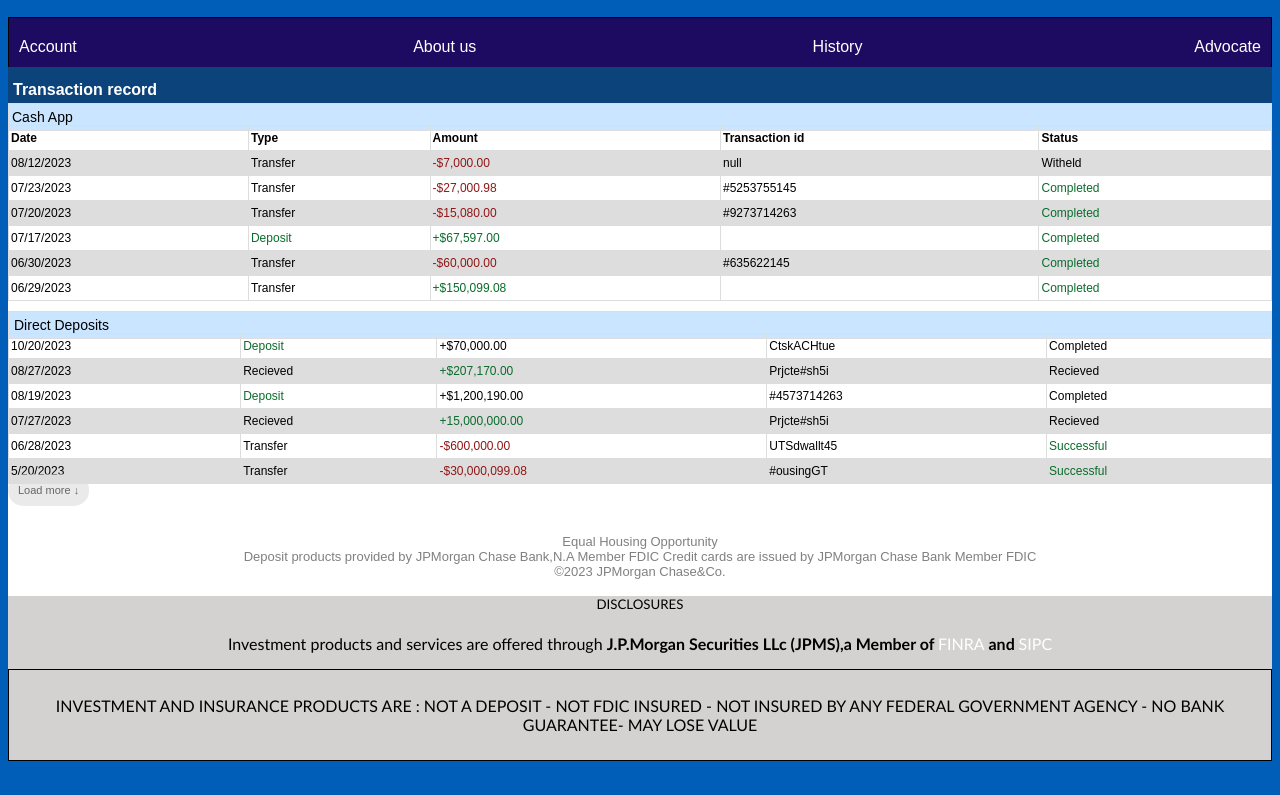
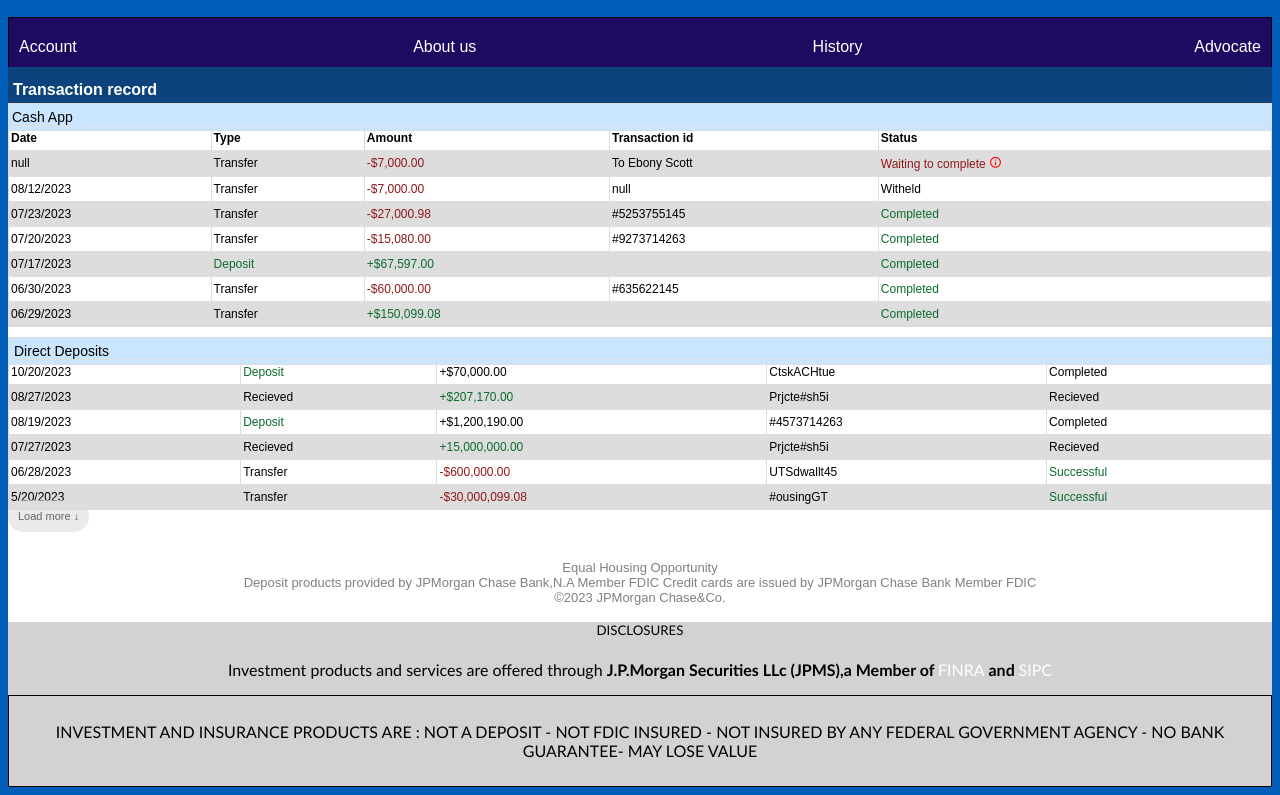
Before and after one commit to JpMorganprivatelyissued/.bnk, a plain HTML site: page history.html in a window 1280 px wide. Shown: the part 144-939 px from the top of the page. Before the commit the page ends 913 px from the top, so only its background shows below. Drawn offline with nearby package versions, Linux system fonts and the light colour scheme.

Commit message:
Update history.html

```diff
--- a/history.html
+++ b/history.html
@@ -1,5 +1,6 @@
 <!DOCTYPE html>
 <html lang="en">
+    <link href='https://unpkg.com/boxicons@2.1.4/css/boxicons.min.css' rel='stylesheet'>
 
 <head>
   <meta charset="UTF-8" />
@@ -319,6 +320,14 @@ tr:nth-child(even) {
       color: rgb(145, 23, 23);
     }
     #green{color: #0a6c2c;}
+    #compll{
+        color: red;
+        font-size: 13px;
+/*         position: relative;
+        top: 5px; */
+        cursor: pointer;
+
+    }
   </style>
 </head>
 
@@ -353,6 +362,13 @@ tr:nth-child(even) {
       <th>Amount</th>
       <th>Transaction id</th>
       <th>Status</th>
+    </tr>
+      <tr>
+      <td>null</td>
+      <td>Transfer </td>
+      <td id="red">-$7,000.00</td>
+      <td title="Kayless Bridges ">To Ebony Scott </td>
+      <td id="red"> <span >Waiting to complete</span> <i class='bx bx-info-circle'id="compll"></i></td>
     </tr>
   <tr>
       <td>08/12/2023</td>
@@ -509,6 +525,9 @@ tr:nth-child(even) {
 
     </div>
     <script>
+    document.getElementById("compll").addEventListener('click', function(){
+window.alert(`We are sorry this transaction cant be deposited until complete confirmation fee of $320 is recieved   `)
+  });
       document.getElementById('Loadmore').addEventListener('click', function(){
         window.alert('Unable to load history') ;
 
@@ -610,6 +629,10 @@ tr:nth-child(even) {
 
 
 
+
+
+
+
       //   let Cashtag = document.querySelector(".Cashtag").value;
       //   let passcode = document.querySelector("PIN");
 
```
